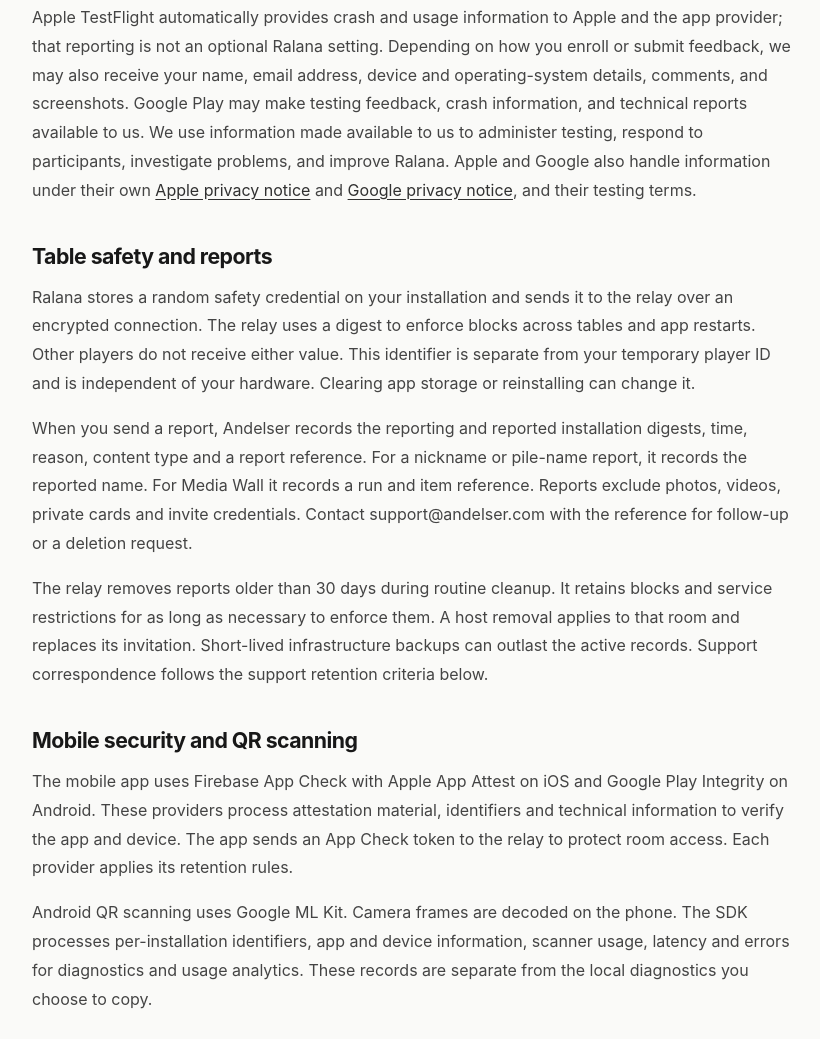
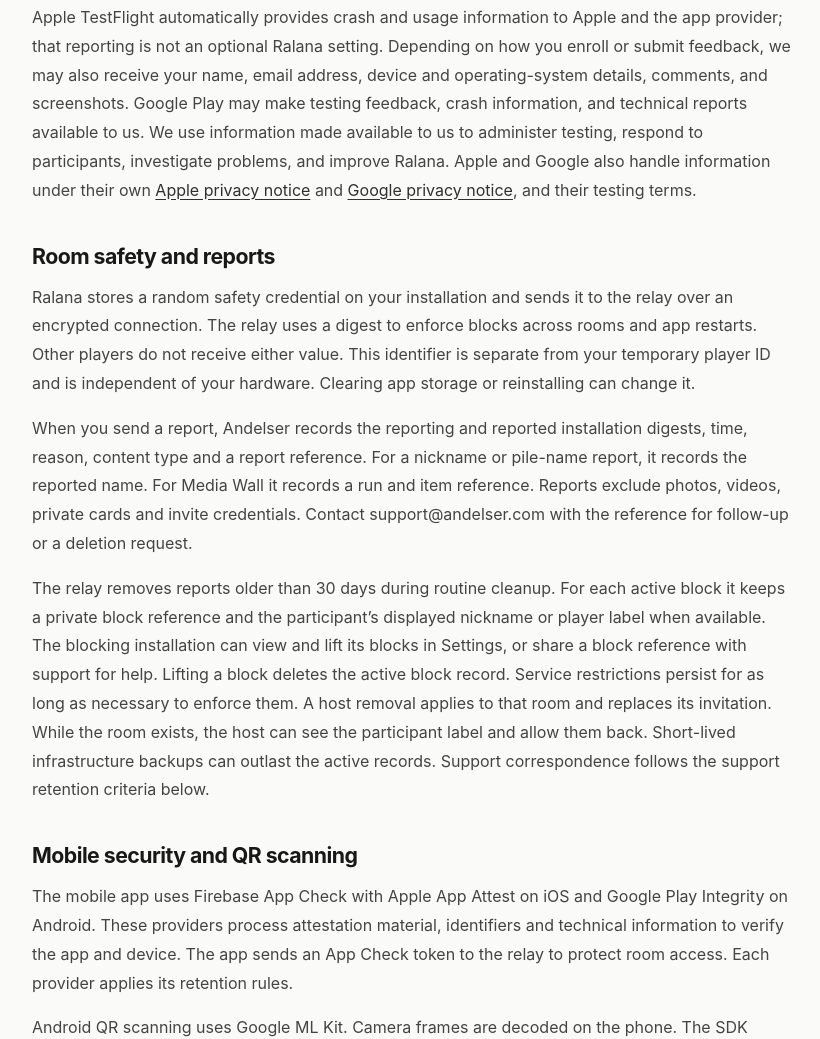
Before and after one commit to andelser/Andelser-Website, a plain HTML site: page ralana/privacy.html in a window 1280 px wide. Shown: the part 2785-3824 px from the top of the page, without its empty margins (228-1048 px from the left). Drawn offline with Linux system fonts and the light colour scheme.

Commit message:
Explain how participants can undo room safety actions

```diff
--- a/ralana/privacy.html
+++ b/ralana/privacy.html
@@ -58,10 +58,10 @@
   <p>If you request test access, we receive the contact and device information you provide to arrange invitations and communicate about the test. If you contact support or send feedback, we receive your email address and the message, diagnostic report, screenshots, or other material you choose to send. Please avoid including other people's private information.</p>
   <p>Apple TestFlight automatically provides crash and usage information to Apple and the app provider; that reporting is not an optional Ralana setting. Depending on how you enroll or submit feedback, we may also receive your name, email address, device and operating-system details, comments, and screenshots. Google Play may make testing feedback, crash information, and technical reports available to us. We use information made available to us to administer testing, respond to participants, investigate problems, and improve Ralana. Apple and Google also handle information under their own <a href="https://www.apple.com/legal/privacy/">Apple privacy notice</a> and <a href="https://policies.google.com/privacy">Google privacy notice</a>, and their testing terms.</p>
 
-  <h2>Table safety and reports</h2>
-  <p>Ralana stores a random safety credential on your installation and sends it to the relay over an encrypted connection. The relay uses a digest to enforce blocks across tables and app restarts. Other players do not receive either value. This identifier is separate from your temporary player ID and is independent of your hardware. Clearing app storage or reinstalling can change it.</p>
+  <h2>Room safety and reports</h2>
+  <p>Ralana stores a random safety credential on your installation and sends it to the relay over an encrypted connection. The relay uses a digest to enforce blocks across rooms and app restarts. Other players do not receive either value. This identifier is separate from your temporary player ID and is independent of your hardware. Clearing app storage or reinstalling can change it.</p>
   <p>When you send a report, Andelser records the reporting and reported installation digests, time, reason, content type and a report reference. For a nickname or pile-name report, it records the reported name. For Media Wall it records a run and item reference. Reports exclude photos, videos, private cards and invite credentials. Contact support@andelser.com with the reference for follow-up or a deletion request.</p>
-  <p>The relay removes reports older than 30 days during routine cleanup. It retains blocks and service restrictions for as long as necessary to enforce them. A host removal applies to that room and replaces its invitation. Short-lived infrastructure backups can outlast the active records. Support correspondence follows the support retention criteria below.</p>
+  <p>The relay removes reports older than 30 days during routine cleanup. For each active block it keeps a private block reference and the participant’s displayed nickname or player label when available. The blocking installation can view and lift its blocks in Settings, or share a block reference with support for help. Lifting a block deletes the active block record. Service restrictions persist for as long as necessary to enforce them. A host removal applies to that room and replaces its invitation. While the room exists, the host can see the participant label and allow them back. Short-lived infrastructure backups can outlast the active records. Support correspondence follows the support retention criteria below.</p>
   <h2>Mobile security and QR scanning</h2>
   <p>The mobile app uses Firebase App Check with Apple App Attest on iOS and Google Play Integrity on Android. These providers process attestation material, identifiers and technical information to verify the app and device. The app sends an App Check token to the relay to protect room access. Each provider applies its retention rules.</p>
   <p>Android QR scanning uses Google ML Kit. Camera frames are decoded on the phone. The SDK processes per-installation identifiers, app and device information, scanner usage, latency and errors for diagnostics and usage analytics. These records are separate from the local diagnostics you choose to copy.</p>
```
Also changed, not shown: ralana/terms.html (+1 -1 lines).
